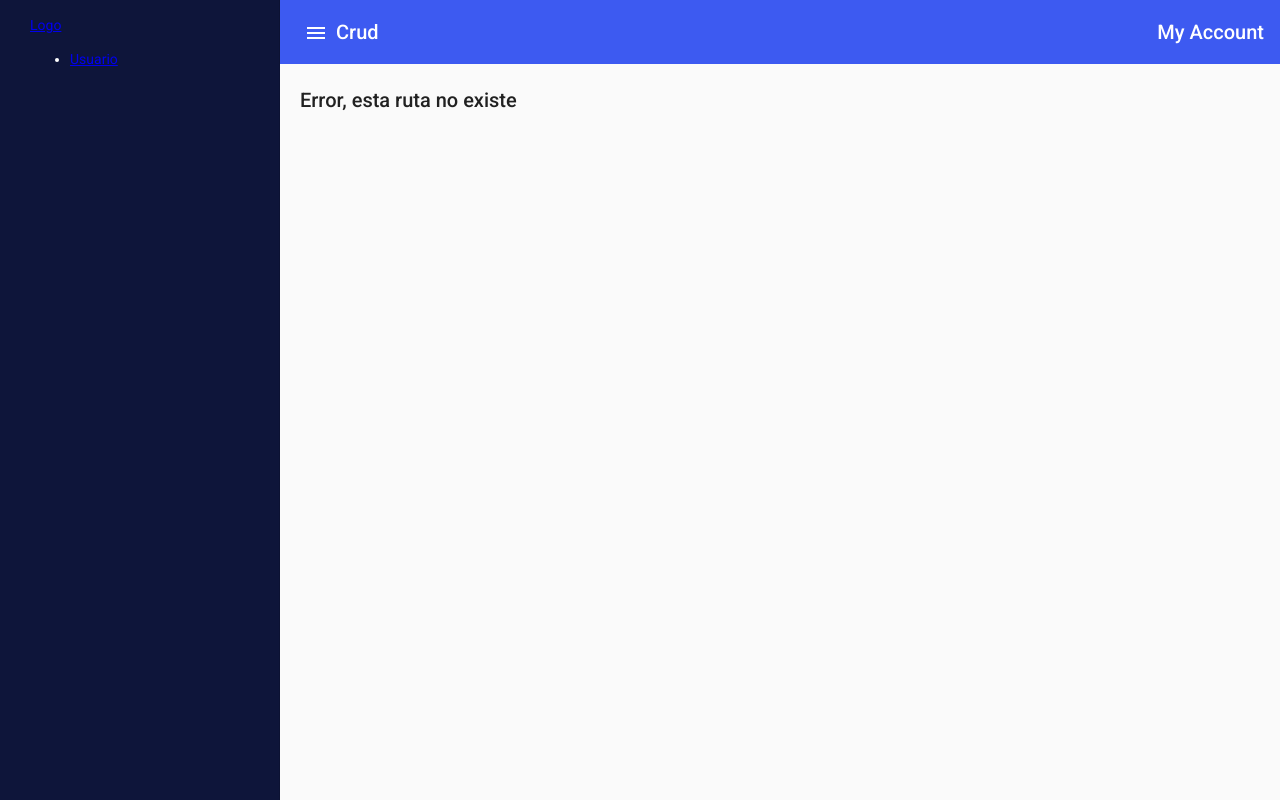
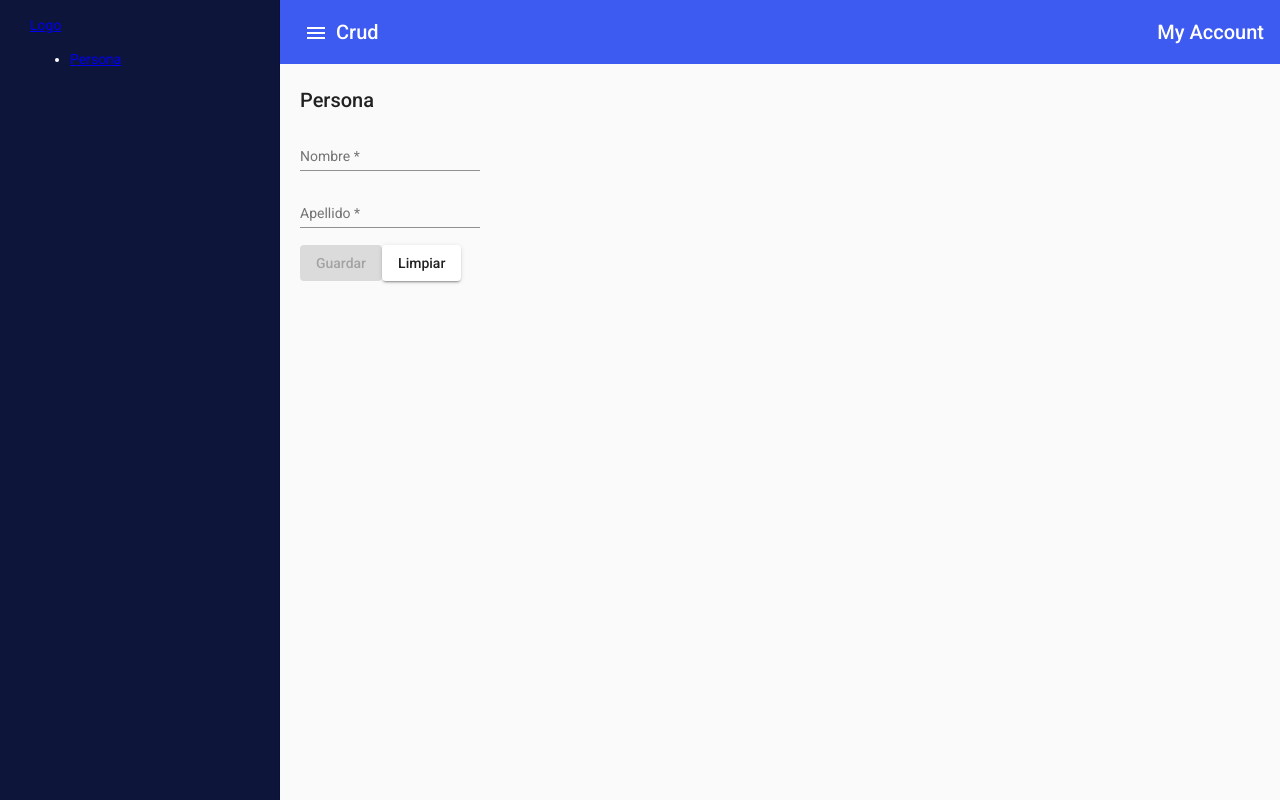
Before and after one commit to robertramosastudillo/crud-angular, an Angular app: page /personas in a window 1280 px wide. Built offline with nearby package versions, Linux system fonts and the light colour scheme.

Commit message:
Se cambio el nombre de la entidad de usuario a persona y se empezo con la maquetacion

```diff
--- a/src/app/app-routing.module.ts
+++ b/src/app/app-routing.module.ts
@@ -1,12 +1,12 @@
 import { NgModule } from '@angular/core';
 import { Routes, RouterModule } from '@angular/router';
-import { UsuarioComponent } from './components/usuario/usuario.component';
 import { HomeComponent } from './components/home/home.component';
 import { NotFoundComponent } from './components/not-found/not-found.component';
+import { PersonaComponent } from './components/persona/persona.component';
 
 const routes: Routes = [
   { path: '', component: HomeComponent, pathMatch: 'full' },
-  { path: 'usuarios', component: UsuarioComponent },
+  { path: 'personas', component: PersonaComponent },
   { path: '**', component: NotFoundComponent,  },
 ];
 
--- /dev/null
+++ b/src/app/components/persona/persona.component.html
@@ -0,0 +1,76 @@
+<div class="container">
+  <div class="titulo">
+    <h2>Persona</h2>
+  </div>
+
+  <form
+    (ngSubmit)="formulario.form.valid && actualizarPersona(formulario)"
+    #formulario="ngForm"
+    novalidate
+  >
+    <div class="row justify-content-around">
+      <div class="col-md-5">
+        <mat-form-field>
+          <input
+            matInput
+            placeholder="Nombre"
+            [(ngModel)]="personaDto.nombre"
+            #descripcion="ngModel"
+            name="nombre"
+            required
+          />
+        </mat-form-field>
+      </div>
+      <div class="col-md-5">
+        <mat-form-field>
+          <input
+            matInput
+            placeholder="Apellido"
+            [(ngModel)]="personaDto.apellido"
+            #descripcion="ngModel"
+            name="apellido"
+            required
+          />
+        </mat-form-field>
+      </div>
+    </div>
+
+    <!-- Inicio Botones-->
+    <div class="pull-right">
+      <button
+        mat-raised-button
+        type="submit"
+        class="btn btn-warning btn-round mat-raised-button"
+        [disabled]="!formulario.valid"
+      >
+        {{ modoEdicion ? "Actualizar" : "Guardar" }}
+      </button>
+      <button
+        (click)="limpiar()"
+        type="button"
+        mat-raised-button
+        class="btn btn-warning btn-round mat-raised-button"
+      >
+        Limpiar
+      </button>
+    </div>
+    <!-- Fin Botones-->
+  </form>
+</div>
+
+<!-- <div class="card">
+
+  <div class="card-header card-header-text card-header-warning">
+    <div class="card-text">
+      <h4 class="card-title">Impuestos</h4>
+    </div>
+  </div>
+
+  <div class="card-body">
+
+    <h4>Hola :v</h4>
+
+  </div>
+
+
+</div> -->
--- /dev/null
+++ b/src/app/components/persona/persona.component.ts
@@ -0,0 +1,63 @@
+import { Component, OnInit, ViewChild } from '@angular/core';
+import { NgForm } from '@angular/forms';
+import { PersonaDto } from '../../data/schema/PersonaDto';
+
+@Component({
+  selector: 'app-persona',
+  templateUrl: './persona.component.html',
+  styleUrls: ['./persona.component.scss'],
+})
+export class PersonaComponent implements OnInit {
+  // Objects
+  personaDto: PersonaDto = new PersonaDto();
+
+  // ArrayLists
+
+  modoEdicion = false;
+
+  @ViewChild('formulario', { static: false }) slForm: NgForm;
+  constructor() {}
+
+  ngOnInit(): void {}
+
+  actualizarPersona(formulario: NgForm) {
+    // console.log(formulario.value);
+    console.log(this.personaDto);
+    if (this.modoEdicion) {
+      console.log('Actualizar')
+      // this.impuestosService.actualizarImpuesto(this.impuesto).subscribe(
+      //   (res: any) => {
+      //     this.impuestos = this.impuestos.filter(
+      //       (obj) => obj !== this.impuestosEdit
+      //     );
+      //     this.impuestos.push(res);
+      //     this.prepareDatatable();
+      //     this.limpiar();
+      //     this.alertService.success('Impuesto actualizado con éxito.');
+      //     this.obtenerImpuestos();
+      //   },
+      //   (error) => {
+      //     this.alertService.error(error);
+      //   }
+      // );
+    } else {
+        console.log('Crear');
+      // this.impuestosService.crearImpuesto(this.impuesto).subscribe(
+      //   (res: any) => {
+      //     this.impuestos.push(res);
+      //     this.prepareDatatable();
+      //     this.limpiar();
+      //     this.alertService.success('Impuesto creado con éxito.');
+      //   },
+      //   (error) => {
+      //     this.alertService.error(error);
+      //   }
+      // );
+    }
+  }
+
+  limpiar() {
+    this.slForm.resetForm();
+    this.modoEdicion = false;
+  }
+}
--- a/src/app/components/usuario/usuario.component.html
+++ /dev/null
@@ -1 +0,0 @@
-<h2>Usuarios</h2>
--- a/src/app/components/usuario/usuario.component.ts
+++ /dev/null
@@ -1,15 +0,0 @@
-import { Component, OnInit } from '@angular/core';
-
-@Component({
-  selector: 'app-usuario',
-  templateUrl: './usuario.component.html',
-  styleUrls: ['./usuario.component.scss']
-})
-export class UsuarioComponent implements OnInit {
-
-  constructor() { }
-
-  ngOnInit(): void {
-  }
-
-}
--- a/src/app/data/schema/UsuarioDto.ts
+++ b/src/app/data/schema/PersonaDto.ts
@@ -1,5 +1,5 @@
 import { GenericDto } from './GenericDto';
-export class UsuarioDto extends GenericDto {
+export class PersonaDto extends GenericDto {
   id?: number;
   nombre?: string;
   apellido?: string;
@@ -8,7 +8,7 @@ export class UsuarioDto extends GenericDto {
   direccion?: string;
   estado?: string;
 
-  constructor(init?: Partial<UsuarioDto>) {
+  constructor(init?: Partial<PersonaDto>) {
     super();
     if (init) {
       Object.assign(this, init);
--- a/src/app/modules/layout/sidebar/sidebar.component.html
+++ b/src/app/modules/layout/sidebar/sidebar.component.html
@@ -7,7 +7,7 @@
   <div>
     <ul>
       <li>
-        <a [routerLink]="['usuarios']">Usuario</a>
+        <a [routerLink]="['personas']">Persona</a>
       </li>
     </ul>
   </div>
```
Also changed, not shown: src/app/app.module.ts (+9 -2 lines), src/app/core/services/usuario.service.ts (+5 -5 lines), src/app/components/persona/persona.component.scss (added), 1 other file (tests, documents, lock files or other folders).
